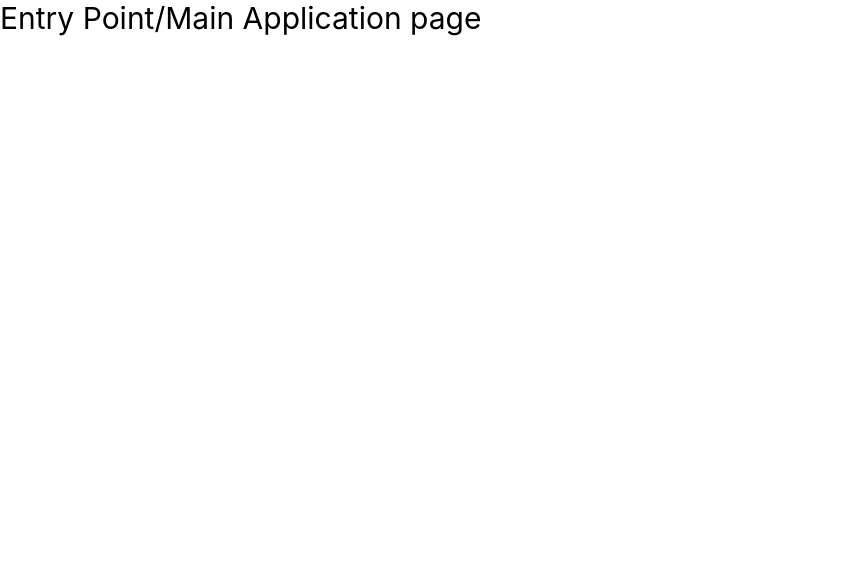
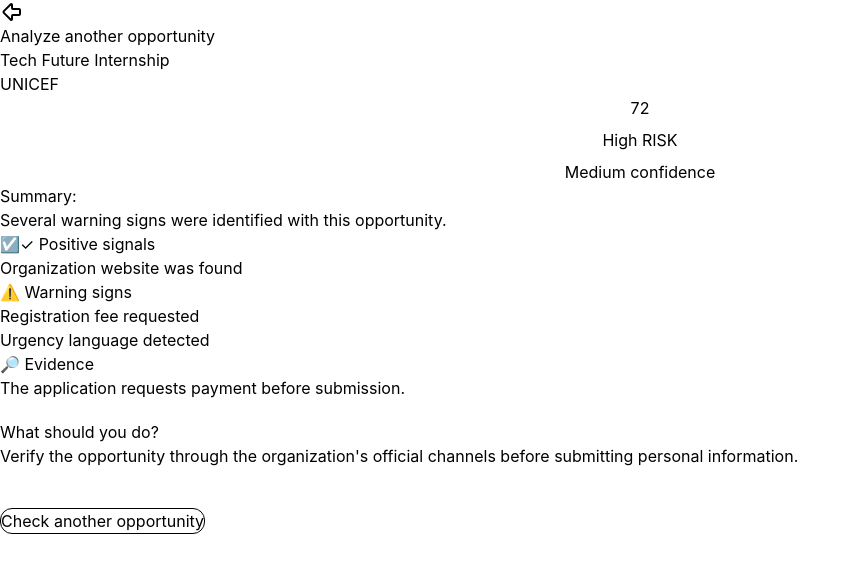
Before and after one commit to Twinbyte/Opportunity-Shield-Frontend, a React (Vite) app: page /result in a window 1280 px wide. Shown: the top 572 px of the page, without its empty margins (0-856 px from the left). Built offline with nearby package versions, Linux system fonts and the light colour scheme.

Commit message:
chore: setup project structure with mock data

```diff
--- a/package.json
+++ b/package.json
@@ -15,6 +15,7 @@
     "lucide-react": "^1.47.0",
     "react": "^19.2.8",
     "react-dom": "^19.2.8",
+    "react-router-dom": "^7.18.4",
     "tailwindcss": "^4.3.3"
   },
   "devDependencies": {
--- a/src/App.tsx
+++ b/src/App.tsx
@@ -1,12 +1,17 @@
-import './App.css'
+import { BrowserRouter, Routes, Route } from "react-router-dom";
+import "./App.css";
+import Home from "./pages/Home";
+import Result from "./pages/Result";
 
 function App() {
-
   return (
-    <>
-    <p className='text-3xl'>Entry Point/Main Application page</p>
-    </>
-  )
+    <BrowserRouter>
+      <Routes>
+        <Route path="/" element={<Home />} />
+        <Route path="/result" element={<Result />} />
+      </Routes>
+    </BrowserRouter>
+  );
 }
 
-export default App
+export default App;
--- /dev/null
+++ b/src/pages/Home.tsx
@@ -0,0 +1,70 @@
+import { useState } from "react";
+import { useNavigate } from "react-router-dom";
+function Home() {
+  const [isLoading, setIsLoading] = useState(false);
+  const [input, setInput] = useState("")
+  const navigate = useNavigate()
+//   const [showResult, setShowResult] = useState(false);
+
+  const handleSubmit = async () => {
+    setIsLoading(true);
+
+    try {
+        if (!input.trim()) {
+          alert("Input field must not be empty")
+          return
+        }
+      await new Promise((resolve) => setTimeout(resolve, 2000));
+      alert("Data submitted!");
+      navigate("/result")
+    //   setShowResult(true);
+    } catch (error) {
+      console.error("Submission failed", error);
+    } finally {
+      setIsLoading(false);
+    }
+  };
+
+  return (
+    <>
+          <h1 className="text-3xl text-center">
+            Verify an Opportunity before you apply{" "}
+          </h1>
+          <p>
+            Paste an opportunity link or text below to check its legitimacy
+            before applying.
+          </p>
+          <input value={input} onChange={(e) => setInput(e.target.value)} type="text" placeholder="Paste opportunity URL/text..." />
+          <button
+            onClick={handleSubmit}
+            disabled={isLoading}
+            className="max-w-md px-2 py-1 cursor-pointer border rounded-md bg-amber-400 text-white"
+          >
+            {isLoading ? (
+              <span>
+                {" "}
+                <span></span> Analyzing...{" "}
+              </span>
+            ) : (
+              "Analyze Opportunity"
+            )}{" "}
+          </button>
+          <div>
+            {isLoading ? (
+              <div>
+                <h2> 🔍 Analyzing opportunity...</h2>
+                <p>
+                  We're checking the information associated with this
+                  opportunity.
+                </p>
+                ...
+              </div>
+            ) : (
+              ""
+            )}
+          </div>
+    </>
+  )
+}
+
+export default Home;
--- /dev/null
+++ b/src/pages/Result.tsx
@@ -0,0 +1,57 @@
+import type { AnalysisResult } from "../types/opportunity";
+import { ArrowBigLeft } from "lucide-react";
+import { useNavigate } from "react-router-dom";
+
+
+const mockResult: AnalysisResult = {
+  opportunityName: "Tech Future Internship",
+  organization: "UNICEF",
+  riskScore: 72,
+  riskLevel: "High",
+  confidence: "Medium",
+  summary: "Several warning signs were identified with this opportunity.",
+  positiveSignals: ["Organization website was found"],
+  warningSignals: ["Registration fee requested", "Urgency language detected"],
+  evidence: ["The application requests payment before submission."],
+  recommendation:
+    "Verify the opportunity through the organization's official channels before submitting personal information.",
+};
+function Result() {
+    const navigate = useNavigate()
+  return (
+    <>
+      <button onClick={() => navigate("/")}>
+        <ArrowBigLeft /> Analyze another opportunity{" "}
+      </button>
+      <p> {mockResult.opportunityName} </p>
+      <p> {mockResult.organization} </p>
+
+      <div className="flex flex-col gap-2 justify-center items-center">
+        <div> {mockResult.riskScore} </div>
+        <div> {mockResult.riskLevel} RISK </div>
+        <div> {mockResult.confidence} confidence </div>{" "}
+      </div>
+      <span>Summary:</span>
+      <p> {mockResult.summary} </p>
+      <span> ☑️✓ Positive signals </span>
+       {mockResult.positiveSignals.map(signal => (
+        <p key={signal}> {signal} </p>
+      ))}
+      <span> ⚠️ Warning signs </span>
+      {mockResult.warningSignals.map(signal => (
+        <p key={signal}> {signal} </p>
+      ))}
+      <span> 🔎 Evidence </span>
+     {mockResult.evidence.map(evidence => (
+        <p key={evidence}> {evidence} </p>
+      ))}
+
+      <div className="mt-5"> What should you do?</div>
+      <p> {mockResult.recommendation} </p>
+
+      <button onClick={() => navigate("/")} className="mt-10 border rounded-xl cursor-pointer">Check another opportunity</button>
+    </>
+  );
+}
+
+export default Result;
--- /dev/null
+++ b/src/types/opportunity.ts
@@ -0,0 +1,12 @@
+export interface AnalysisResult {
+    opportunityName: string;
+    organization: string;
+    riskScore: number;
+    riskLevel: string;
+    confidence: string;
+    summary: string;
+    positiveSignals: string[];
+    warningSignals: string[];
+    evidence: string[];
+    recommendation: string;
+}
```
Also changed, not shown: src/services/opportunityApi.ts (added), 1 other file (tests, documents, lock files or other folders).
